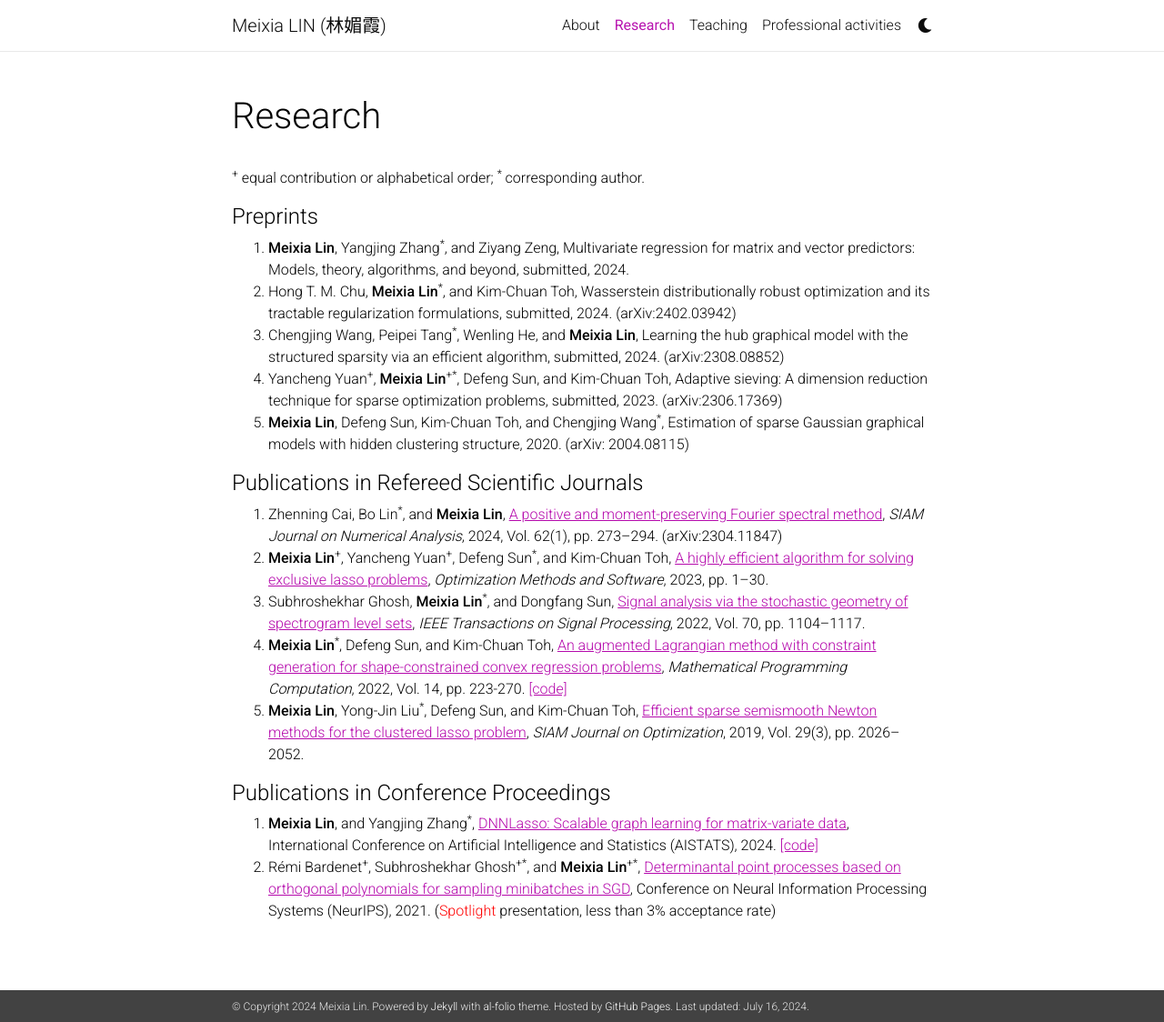
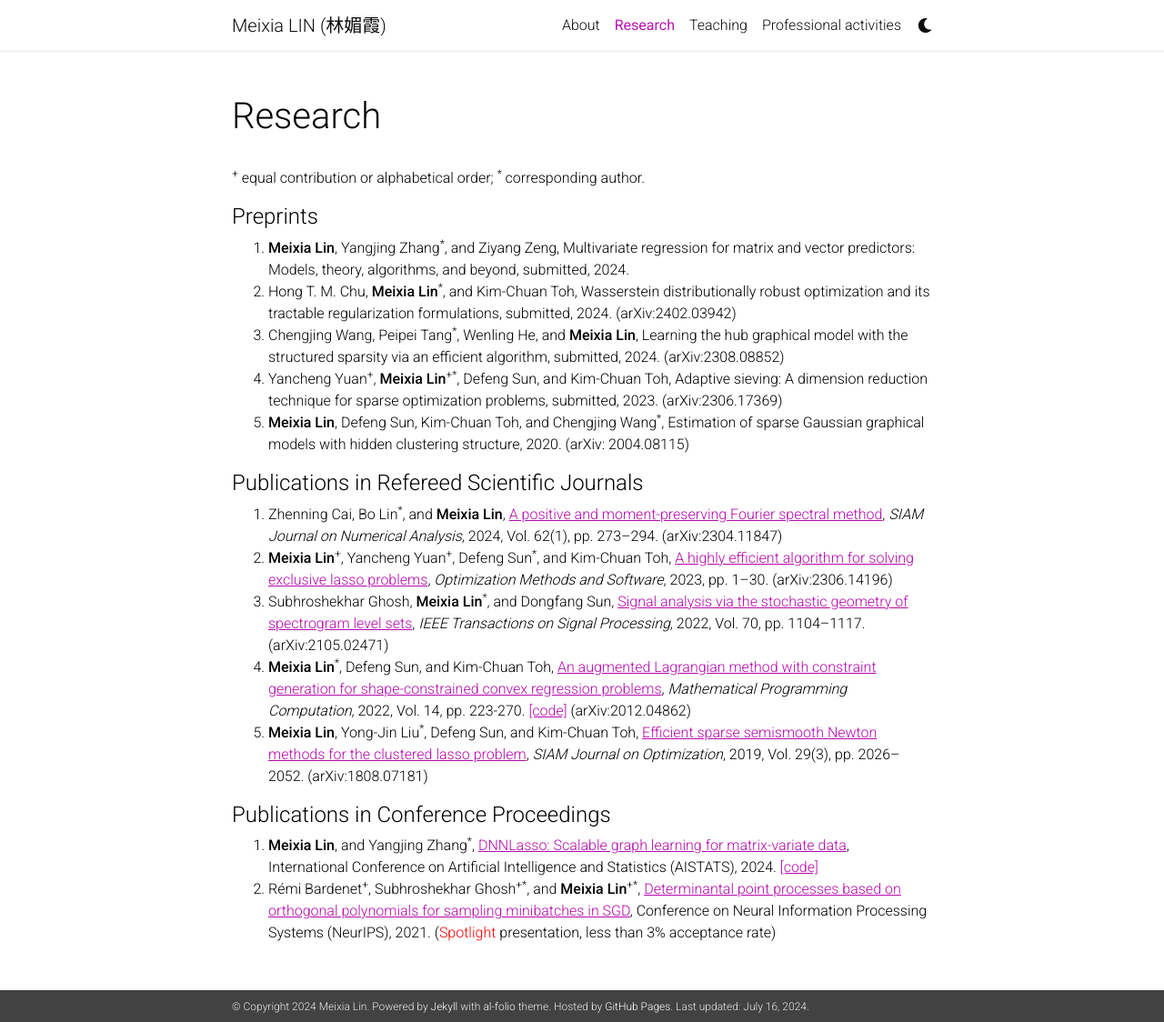
Before and after one commit to linmeixia/linmeixia.github.io, a Jekyll site: the page built from _pages/publications.md, in a window 1280 px wide and 1124 px high. Shown: the whole window at 91% size. Built offline with Jekyll 4.4.1, drawn with Linux system fonts in a browser that asks for light colours; nearby versions of some CDN libraries; comment, search, counter and statistics services are not loaded; a style sheet for code colours, icons or effects is not loaded.

Commit message:
Update publications.md

```diff
--- a/_pages/publications.md
+++ b/_pages/publications.md
@@ -21,10 +21,10 @@ nav: true
 <h4>Publications in Refereed Scientific Journals</h4>
 
 1. Zhenning Cai, Bo Lin<sup>*</sup>, and <strong>Meixia Lin</strong>, <a href="https://epubs.siam.org/doi/10.1137/23M1563918" style="text-decoration: underline;"> A positive and moment-preserving Fourier spectral method</a>, _SIAM Journal on Numerical Analysis_, 2024, Vol. 62(1), pp. 273--294. (arXiv:2304.11847)
-2. <strong>Meixia Lin</strong><sup>+</sup>, Yancheng Yuan<sup>+</sup>, Defeng Sun<sup>*</sup>, and Kim-Chuan Toh, <a href="https://www.tandfonline.com/doi/full/10.1080/10556788.2023.2253356" style="text-decoration: underline;"> A highly efficient algorithm for solving exclusive lasso problems</a>, _Optimization Methods and Software_, 2023, pp. 1--30.
-3. Subhroshekhar Ghosh, <strong>Meixia Lin</strong><sup>*</sup>, and Dongfang Sun, <a href="https://ieeexplore.ieee.org/document/9720125" style="text-decoration: underline;"> Signal analysis via the stochastic geometry of spectrogram level sets</a>, _IEEE Transactions on Signal Processing_, 2022, Vol. 70, pp. 1104--1117.
-4. <strong>Meixia Lin</strong><sup>*</sup>, Defeng Sun, and Kim-Chuan Toh, <a href="https://link.springer.com/article/10.1007/s12532-021-00210-0" style="text-decoration: underline;"> An augmented Lagrangian method with constraint generation for shape-constrained convex regression problems</a>, _Mathematical Programming Computation_, 2022, Vol. 14, pp. 223-270. <a href="https://doi.org/10.5281/zenodo.5543733" style="text-decoration: underline;">[code]</a>
-5. <strong>Meixia Lin</strong>, Yong-Jin Liu<sup>*</sup>, Defeng Sun, and Kim-Chuan Toh, <a href="https://epubs.siam.org/doi/abs/10.1137/18M1207752" style="text-decoration: underline;"> Efficient sparse semismooth Newton methods for the clustered lasso problem</a>, _SIAM Journal on Optimization_, 2019, Vol. 29(3), pp. 2026--2052.
+2. <strong>Meixia Lin</strong><sup>+</sup>, Yancheng Yuan<sup>+</sup>, Defeng Sun<sup>*</sup>, and Kim-Chuan Toh, <a href="https://www.tandfonline.com/doi/full/10.1080/10556788.2023.2253356" style="text-decoration: underline;"> A highly efficient algorithm for solving exclusive lasso problems</a>, _Optimization Methods and Software_, 2023, pp. 1--30. (arXiv:2306.14196)
+3. Subhroshekhar Ghosh, <strong>Meixia Lin</strong><sup>*</sup>, and Dongfang Sun, <a href="https://ieeexplore.ieee.org/document/9720125" style="text-decoration: underline;"> Signal analysis via the stochastic geometry of spectrogram level sets</a>, _IEEE Transactions on Signal Processing_, 2022, Vol. 70, pp. 1104--1117. (arXiv:2105.02471)
+4. <strong>Meixia Lin</strong><sup>*</sup>, Defeng Sun, and Kim-Chuan Toh, <a href="https://link.springer.com/article/10.1007/s12532-021-00210-0" style="text-decoration: underline;"> An augmented Lagrangian method with constraint generation for shape-constrained convex regression problems</a>, _Mathematical Programming Computation_, 2022, Vol. 14, pp. 223-270. <a href="https://doi.org/10.5281/zenodo.5543733" style="text-decoration: underline;">[code]</a> (arXiv:2012.04862)
+5. <strong>Meixia Lin</strong>, Yong-Jin Liu<sup>*</sup>, Defeng Sun, and Kim-Chuan Toh, <a href="https://epubs.siam.org/doi/abs/10.1137/18M1207752" style="text-decoration: underline;"> Efficient sparse semismooth Newton methods for the clustered lasso problem</a>, _SIAM Journal on Optimization_, 2019, Vol. 29(3), pp. 2026--2052. (arXiv:1808.07181)
 
 
 
```
